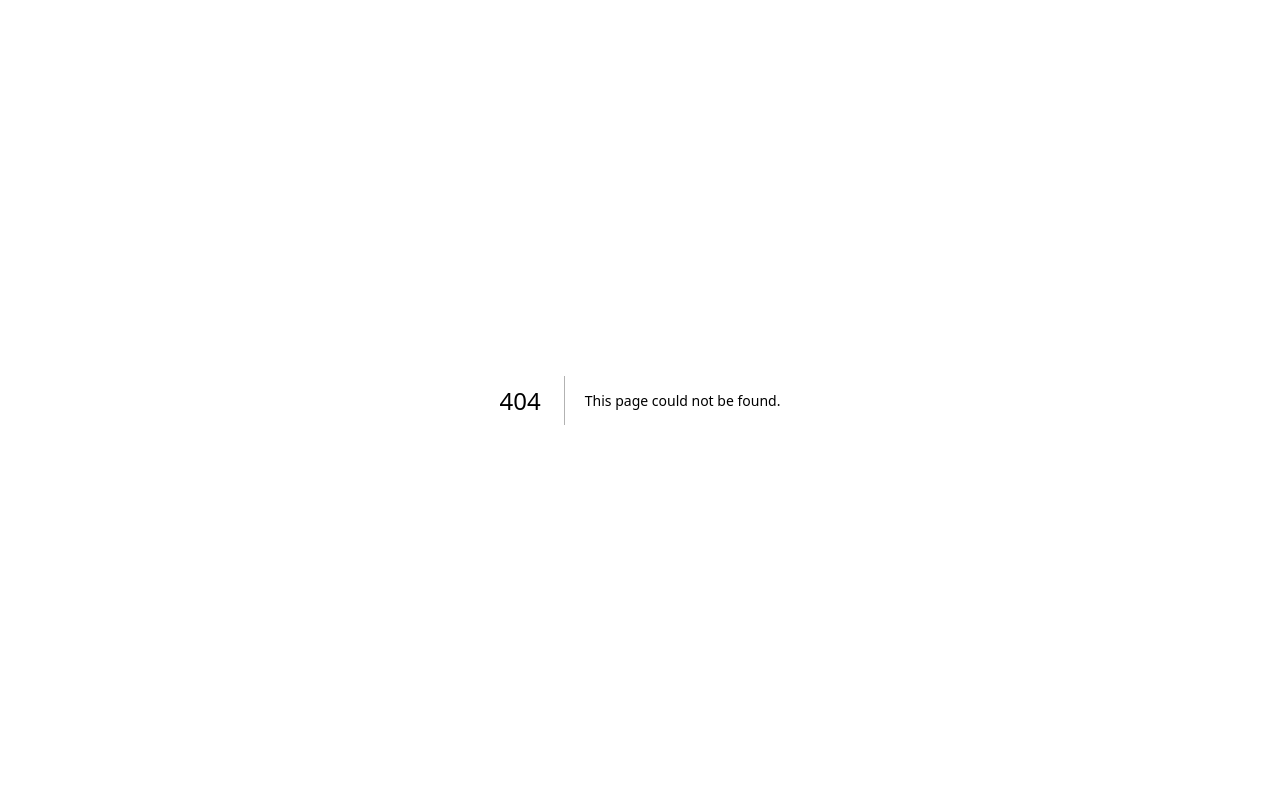
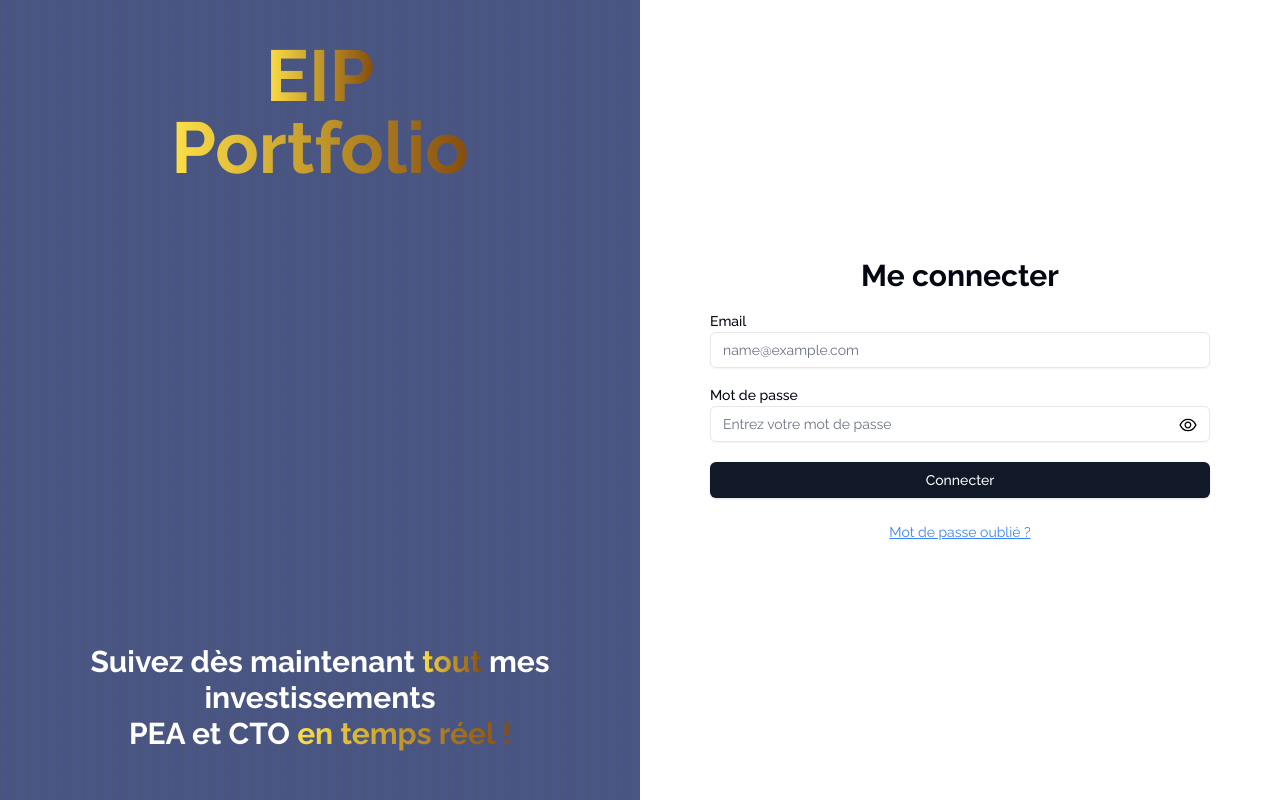
Before and after one commit to EtiamSani/PortfolioMonitor-Front-end, a Next.js app: page /signin-portfolio-owner in a window 1280 px wide. Before the commit this address had no page. Built offline with nearby package versions, Linux system fonts and the light colour scheme.

Commit message:
owner login page

```diff
--- /dev/null
+++ b/app/signin-portfolio-owner/page.tsx
@@ -0,0 +1,10 @@
+import OwnerSignInForm from "@/components/ownerSignInForm/OwnerSignInForm";
+
+export const page = () => {
+  return (
+    <div>
+      <OwnerSignInForm />
+    </div>
+  );
+};
+export default page;
--- a/components/navbar/Sidebar.tsx
+++ b/components/navbar/Sidebar.tsx
@@ -18,7 +18,7 @@ const Sidebar = () => {
   const handleLogout = () => {
     localStorage.clear();
     Cookies.remove("ownerId");
-    router.push("/signup-portfolio-owner");
+    router.push("/signin-portfolio-owner");
   };
 
   const handleDashboard = () => {
--- /dev/null
+++ b/components/ownerSignInForm/OwnerSignInForm.tsx
@@ -0,0 +1,166 @@
+"use client";
+import React, { useState } from "react";
+import { ReloadIcon } from "@radix-ui/react-icons";
+import { Input } from "@/components/ui/input";
+import { Label } from "@/components/ui/label";
+import { Button } from "../ui/button";
+import Link from "next/link";
+import { AiOutlineEye, AiOutlineEyeInvisible } from "react-icons/ai";
+import { jwtDecode } from "jwt-decode";
+import { useRouter } from "next/navigation";
+import Cookies from "js-cookie";
+
+const OwnerSignInForm = () => {
+  const [isLoading, setIsLoading] = useState<boolean>(false);
+  const [showPassword, setShowPassword] = useState<boolean>(false);
+  const router = useRouter();
+  async function onSubmit(event: React.SyntheticEvent) {
+    event.preventDefault();
+    handleSignIn(formData);
+    setIsLoading(true);
+
+    setTimeout(() => {
+      setIsLoading(false);
+    }, 3000);
+  }
+
+  const handleInputChange = (e: { target: { name: any; value: any } }) => {
+    const { name, value } = e.target;
+    setFormData({ ...formData, [name]: value });
+  };
+
+  const handleSignIn = async (data: any) => {
+    console.log(data);
+    try {
+      const response = await fetch(
+        "http://localhost:3001/auth-portfolio-owner/signin",
+        {
+          method: "POST",
+          headers: {
+            "Content-Type": "application/json",
+          },
+          body: JSON.stringify(data),
+        }
+      );
+
+      if (!response.ok) {
+        throw new Error("Sign-up request failed");
+      }
+
+      const responseData = await response.json();
+      const signinToken = responseData.access_token;
+      if (signinToken) {
+        localStorage.setItem("token", signinToken);
+        const decodedToken = jwtDecode(responseData.access_token);
+        const ownerId = decodedToken.sub;
+        Cookies.set("ownerId", ownerId);
+        router.push("/my-portfolios/");
+        if (typeof ownerId !== "undefined") {
+          localStorage.setItem("ownerId", ownerId);
+        }
+      }
+    } catch (error) {
+      console.error("Sign-up failed:", error);
+    }
+  };
+
+  const [formData, setFormData] = useState({
+    email: "",
+    password: "",
+  });
+
+  return (
+    <div className="grid lg:grid-cols-2 justify-items-center mt-[300px] md:mt-[300px] sm:mt-[300px] lg:mt-0">
+      <div className="bg-[#495582] w-full hidden lg:block lg:h-screen">
+        <div className="relative h-full w-full bg-[#495582]">
+          <div className="absolute bottom-0 left-0 right-0 top-0 bg-[linear-gradient(to_right,#4f4f4f2e_1px,transparent_1px),linear-gradient(to_bottom,#8080800a_1px,transparent_1px)] bg-[size:14px_24px]">
+            <h1 className="text-white grid justify-items-center text-7xl font-bold text-center mt-10">
+              <span className="bg-gradient-to-r from-yellow-300 to-yellow-800 text-transparent bg-clip-text">
+                EIP{" "}
+              </span>{" "}
+              <span className="bg-gradient-to-r from-yellow-300 to-yellow-800 text-transparent bg-clip-text">
+                Portfolio
+              </span>
+            </h1>
+          </div>
+          <div className="absolute left-0 right-0 bottom-12 text-center text-white">
+            <h2 className="text-3xl font-bold">
+              Suivez dès maintenant{" "}
+              <span className="bg-gradient-to-r from-yellow-300 to-yellow-800 text-transparent bg-clip-text">
+                tout
+              </span>{" "}
+              mes investissements <br /> PEA et CTO{" "}
+              <span className="bg-gradient-to-r from-yellow-300 to-yellow-800 text-transparent bg-clip-text">
+                en temps réel !{" "}
+              </span>
+            </h2>
+          </div>
+          <div className="absolute left-0 right-0 top-[-10%] rounded-full bg-[radial-gradient(circle_400px_at_50%_300px,#fbfbfb36,#000)]"></div>
+        </div>
+      </div>
+
+      <div className="grid gap-6 lg:w-[500px] m-auto">
+        <form onSubmit={onSubmit}>
+          <div className="grid gap-5">
+            <h2 className="font-bold text-3xl m-auto">Me connecter</h2>
+            <div className="grid gap-1">
+              <Label htmlFor="email">Email</Label>
+              <Input
+                id="email"
+                name="email"
+                placeholder="name@example.com"
+                type="email"
+                autoCapitalize="none"
+                autoComplete="email"
+                autoCorrect="off"
+                disabled={isLoading}
+                value={formData.email}
+                onChange={handleInputChange}
+              />
+            </div>
+            <div className="relative grid gap-1">
+              <Label htmlFor="password">Mot de passe</Label>
+              <Input
+                id="password"
+                name="password"
+                placeholder="Entrez votre mot de passe"
+                type={showPassword ? "text" : "password"}
+                autoCapitalize="none"
+                autoComplete="new-password"
+                autoCorrect="off"
+                disabled={isLoading}
+                value={formData.password}
+                onChange={handleInputChange}
+              />
+              <button
+                type="button"
+                onClick={() => setShowPassword(!showPassword)}
+                className="absolute inset-y-0 right-0 flex items-center pr-3 focus:outline-none"
+              >
+                {showPassword ? (
+                  <AiOutlineEyeInvisible className="h-5 w-5 mt-5 text-black" />
+                ) : (
+                  <AiOutlineEye className="h-5 w-5 text-black mt-5" />
+                )}
+              </button>
+            </div>
+            <Button disabled={isLoading}>
+              {isLoading && (
+                <ReloadIcon className="mr-2 h-4 w-4 animate-spin" />
+              )}
+              Connecter
+            </Button>
+          </div>
+        </form>
+        <Link
+          href="/mot-de-passe-oublie"
+          className="text-blue-500 underline m-auto text-sm"
+        >
+          Mot de passe oublié ?
+        </Link>
+      </div>
+    </div>
+  );
+};
+
+export default OwnerSignInForm;
```
